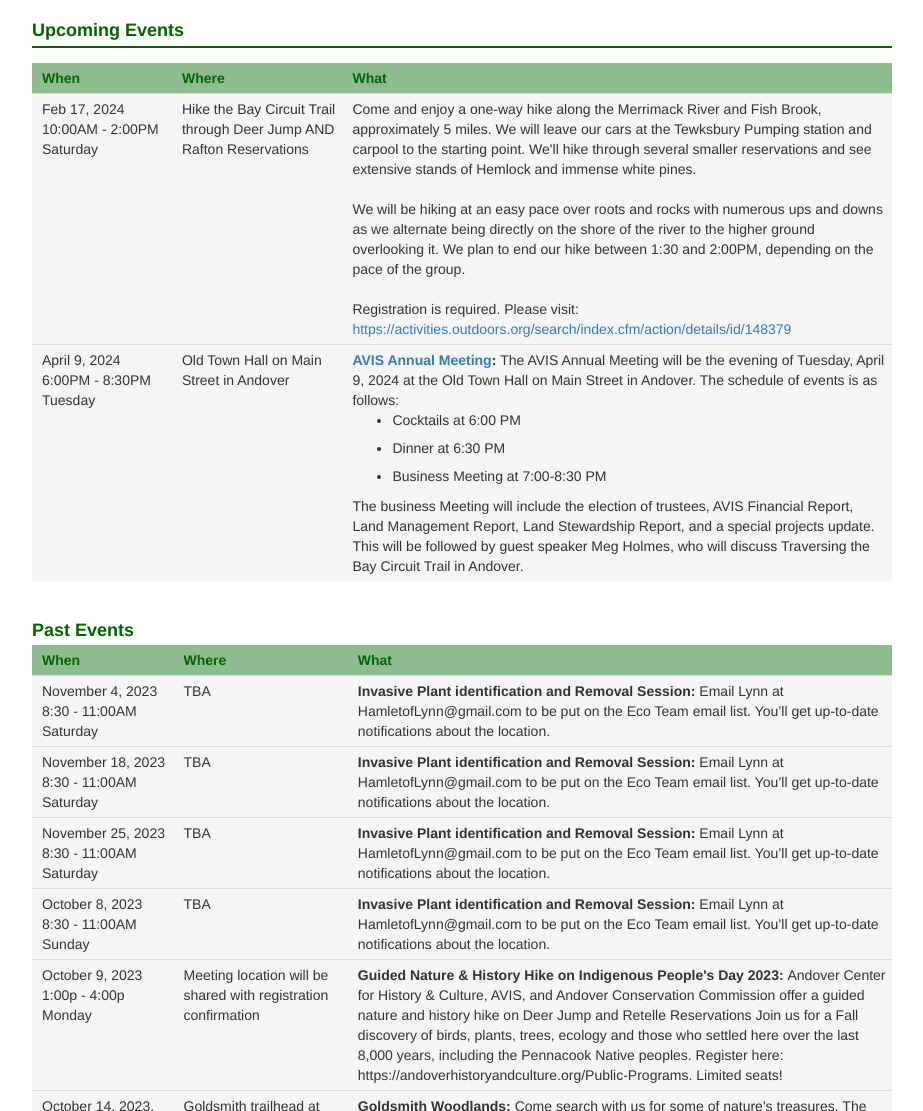
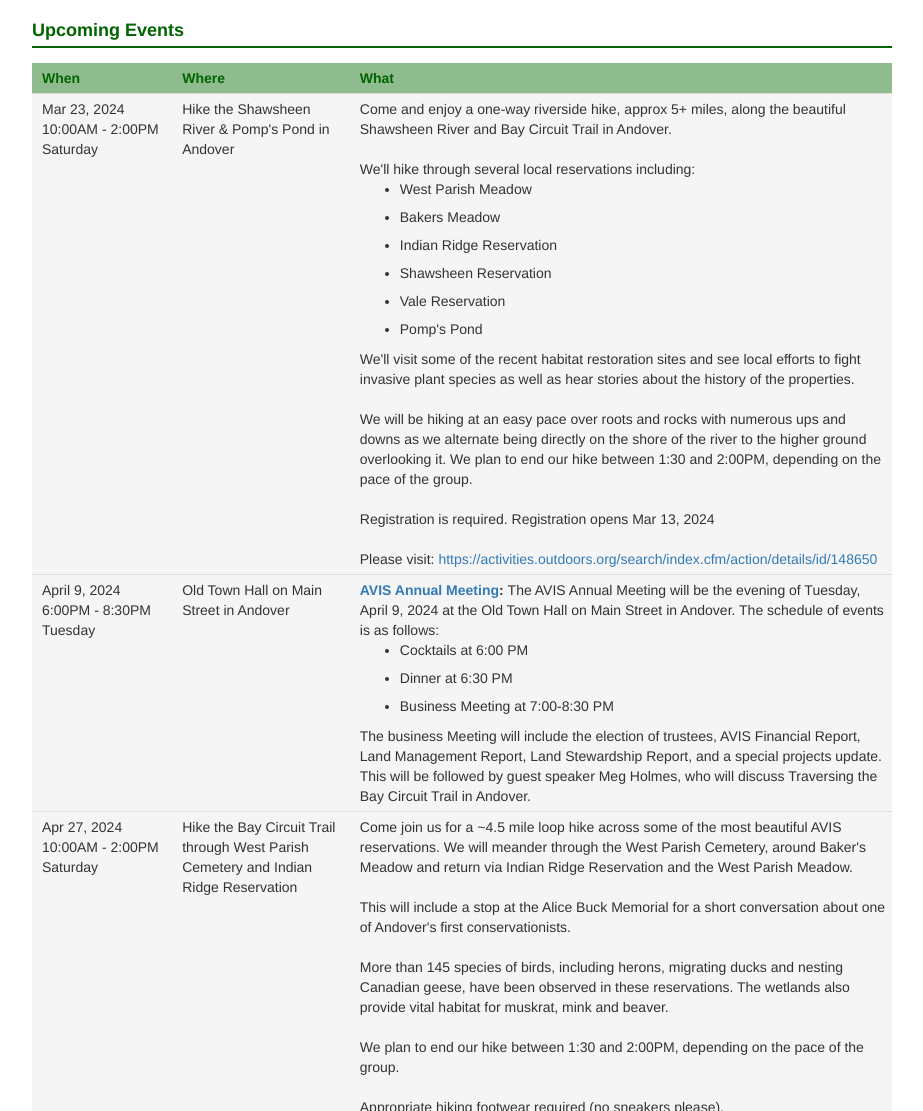
Before and after one commit to avisandover/avis-website, a Jekyll site: the page built from events.html, in a window 1280 px wide and 1400 px high, cut to the strip 289-1400 px from the top of the window. Shown: the whole strip, without its empty margins (178-1101 px from the left). Built offline with Jekyll 4.4.1, drawn with Linux system fonts in a browser that asks for light colours; nearby versions of some CDN libraries; some of the changed text lies outside the part shown.

Commit message:
New events

```diff
--- a/events.html
+++ b/events.html
@@ -15,6 +15,114 @@
 		allowfullscreen></iframe>
 	<h3>Upcoming Events</h3>
 	<hr>
+	<table class="table table-condensed avis-table">
+		<thead>
+			<tr>
+				<td>When</td>
+				<td>Where</td>
+				<td>What</td>
+			</tr>
+		</thead>
+
+		<tr>
+			<td>
+				Mar 23, 2024 10:00AM - 2:00PM Saturday
+			</td>
+			<td>
+				Hike the Shawsheen River &amp; Pomp's Pond in Andover
+			</td>
+			<td>
+				Come and enjoy a one-way riverside hike, approx 5+ miles, along the beautiful Shawsheen River and Bay
+				Circuit Trail in Andover.<br /><br />
+
+				We'll hike through several local reservations including:<br />
+				<ul>
+					<li>West Parish Meadow</li>
+					<li>Bakers Meadow</li>
+					<li>Indian Ridge Reservation</li>
+					<li>Shawsheen Reservation</li>
+					<li>Vale Reservation</li>
+					<li>Pomp's Pond</li>
+				</ul>
+
+				We'll visit some of the recent habitat restoration sites and see local efforts to fight invasive plant
+				species as well as hear stories about the history of the properties. <br /><br />
+
+				We will be hiking at an easy pace over roots and rocks with numerous ups and downs as we alternate being
+				directly on the shore of the river to the higher ground overlooking it. We plan to end our hike between
+				1:30 and 2:00PM, depending on the pace of the group. <br /><br />
+
+				Registration is required. Registration opens Mar 13, 2024 <br /><br />
+				Please visit:
+				<a
+					href="https://activities.outdoors.org/search/index.cfm/action/details/id/148650">https://activities.outdoors.org/search/index.cfm/action/details/id/148650</a>
+			</td>
+		</tr>
+
+		<tr>
+			<td>
+				April 9, 2024 6:00PM - 8:30PM Tuesday
+			</td>
+			<td>
+				Old Town Hall on Main Street in Andover
+			</td>
+			<td>
+				<b><a href="/annual/dinner.html">AVIS Annual Meeting</a>: </b>
+				The AVIS Annual Meeting will be the evening of Tuesday, April 9, 2024 at the Old Town Hall on Main
+				Street in Andover. The schedule of events is as follows:
+				<ul>
+					<li>Cocktails at 6:00 PM </li>
+					<li>Dinner at 6:30 PM</li>
+					<li>Business Meeting at 7:00-8:30 PM</li>
+				</ul>
+
+				The business Meeting will include the election of trustees, AVIS Financial Report, Land Management
+				Report, Land Stewardship Report, and a special projects update. This will be followed by guest speaker
+				Meg Holmes, who will discuss Traversing the Bay Circuit Trail in Andover.
+			</td>
+		</tr>
+
+		<tr>
+			<td>
+				Apr 27, 2024 10:00AM - 2:00PM Saturday
+			</td>
+			<td>
+				Hike the Bay Circuit Trail through West Parish Cemetery and Indian Ridge Reservation
+			</td>
+			<td>
+				Come join us for a ~4.5 mile loop hike across some of the most beautiful AVIS reservations. We will
+				meander through the West Parish Cemetery, around Baker's Meadow and return via Indian Ridge Reservation
+				and the West Parish Meadow.<br /><br />
+
+				This will include a stop at the Alice Buck Memorial for a short conversation about one of Andover's
+				first conservationists.<br /><br />
+
+				More than 145 species of birds, including herons, migrating ducks and nesting Canadian geese, have been
+				observed in these reservations. The wetlands also provide vital habitat for muskrat, mink and beaver.
+				<br /><br />
+
+				We plan to end our hike between 1:30 and 2:00PM, depending on the pace of the group.<br /><br />
+
+				Appropriate hiking footwear required (no sneakers please).<br /><br />
+
+				Rain, high winds and snowstorm will cancel the hike.<br /><br />
+
+				Sorry no dogs.<br /><br />
+
+				Confirmed participants will be e-mailed directions and reminders prior to the hike. Any questions
+				contact the leaders.<br /><br />
+				Registration is required. Registration opens Apr 17, 2024
+				Please visit:
+
+				<a target="_blank"
+					href="https://activities.outdoors.org/search/index.cfm/action/details/id/148875">https://activities.outdoors.org/search/index.cfm/action/details/id/148875</a>
+			</td>
+		</tr>
+
+	</table>
+
+	<h3>Past Events</h3>
+
 	<table class="table table-condensed avis-table">
 		<thead>
 			<tr>
@@ -45,43 +153,6 @@
 					href="https://activities.outdoors.org/search/index.cfm/action/details/id/148379">https://activities.outdoors.org/search/index.cfm/action/details/id/148379</a>
 			</td>
 		</tr>
-
-		<tr>
-			<td>
-				April 9, 2024 6:00PM - 8:30PM Tuesday
-			</td>
-			<td>
-				Old Town Hall on Main Street in Andover
-			</td>
-			<td>
-				<b><a href="/annual/dinner.html">AVIS Annual Meeting</a>: </b>
-				The AVIS Annual Meeting will be the evening of Tuesday, April 9, 2024 at the Old Town Hall on Main
-				Street in Andover. The schedule of events is as follows:
-				<ul>
-					<li>Cocktails at 6:00 PM </li>
-					<li>Dinner at 6:30 PM</li>
-					<li>Business Meeting at 7:00-8:30 PM</li>
-				</ul>
-
-				The business Meeting will include the election of trustees, AVIS Financial Report, Land Management
-				Report, Land Stewardship Report, and a special projects update. This will be followed by guest speaker
-				Meg Holmes, who will discuss Traversing the Bay Circuit Trail in Andover.
-			</td>
-		</tr>
-
-
-	</table>
-
-	<h3>Past Events</h3>
-
-	<table class="table table-condensed avis-table">
-		<thead>
-			<tr>
-				<td>When</td>
-				<td>Where</td>
-				<td>What</td>
-			</tr>
-		</thead>
 
 		<tr>
 			<td>
--- a/index.html
+++ b/index.html
@@ -151,11 +151,11 @@
           <h2>Upcoming Events</h2>
 
           <p>
-            <a href="/events.html">Feb 17 @ 10:00a: Hike the Bay Circuit Trail</a><br />
-            Feb 17: AVIS Walk (TBA)<br />
             Mar 16: AVIS Walk (TBA)<br />
+            <a href="/events.html">Mar 23 @ 10:00a: Hike the Shawsheen River and Pomp's Pond</a><br />
             <a href="/events.html">Apr 9 @ 6:00p: AVIS Annual</a><br />
             Apr 20: AVIS Walk (TBA)<br />
+            <a href="/events.html">Apr 27 @ 10:00a: Hike the Bay Circuit Trail</a><br />
             May 18: AVIS Walk (TBA)<br />
             Jun 22: AVIS Walk (TBA)<br />
           </p>
```
Also changed, not shown: _layouts/cal.html (+12 -0 lines).
